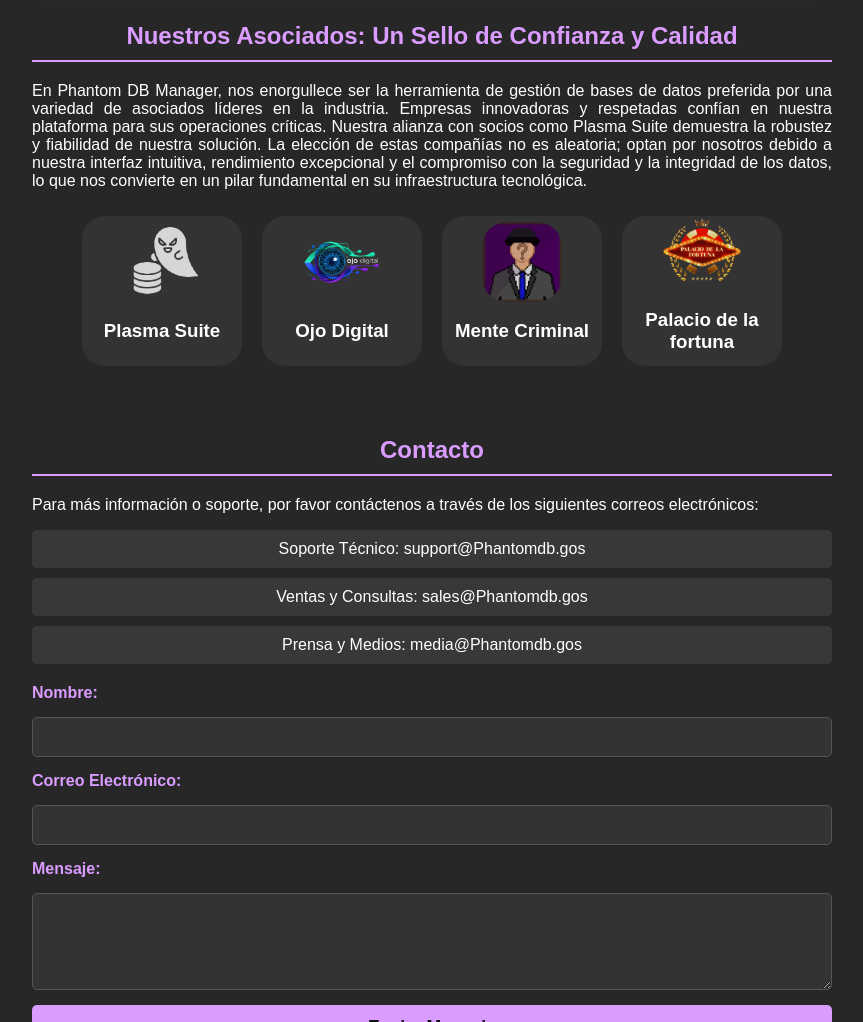
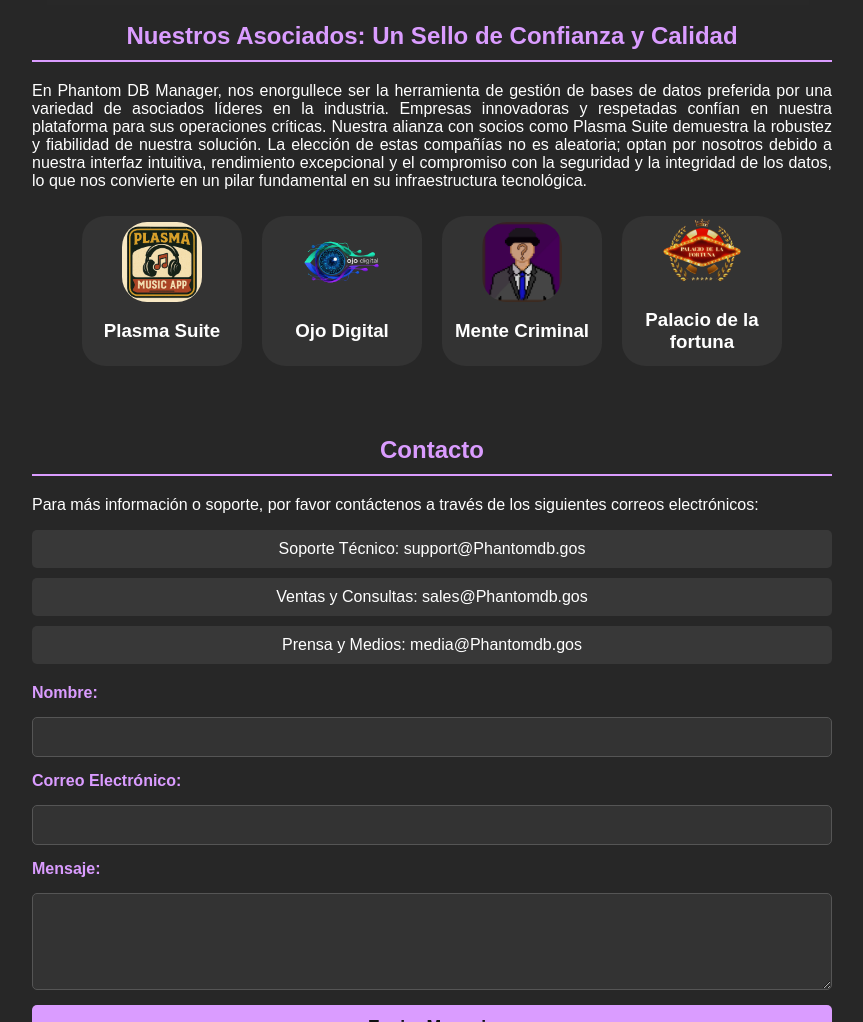
Before and after one commit to Yuuruiizhin/PhantomDBM, a plain HTML site: page index.html in a window 1280 px wide. Shown: the part 1520-2542 px from the top of the page, without its empty margins (208-1071 px from the left). Drawn offline with nearby package versions, Linux system fonts and the light colour scheme.

Commit message:
Added Plasma suite on asociated cartegory

```diff
--- a/index.html
+++ b/index.html
@@ -61,7 +61,7 @@
             <p>En Phantom DB Manager, nos enorgullece ser la herramienta de gestión de bases de datos preferida por una variedad de asociados líderes en la industria. Empresas innovadoras y respetadas confían en nuestra plataforma para sus operaciones críticas. Nuestra alianza con socios como Plasma Suite demuestra la robustez y fiabilidad de nuestra solución. La elección de estas compañías no es aleatoria; optan por nosotros debido a nuestra interfaz intuitiva, rendimiento excepcional y el compromiso con la seguridad y la integridad de los datos, lo que nos convierte en un pilar fundamental en su infraestructura tecnológica.</p>
             <div class="contenedoras">
                 <div class="asociadocard">
-                    <img src="Img/MISC/phantomw.png" alt="x">
+                    <img src="Img/MISC/asociados/plasma.png" alt="x">
                     <h3>Plasma Suite</h3>
                 </div>
                 <div class="asociadocard">
```
Also changed, not shown: Img/MISC/asociados/plasma.png (added), 2 other files.
